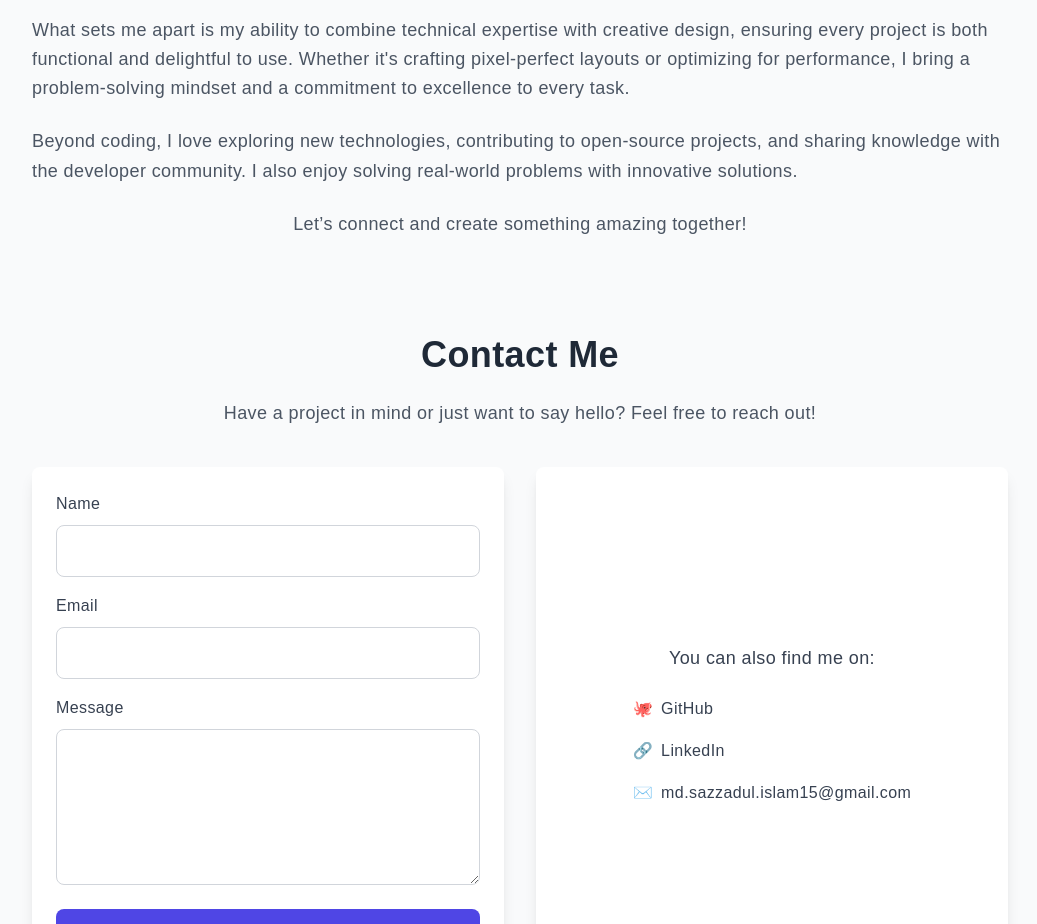
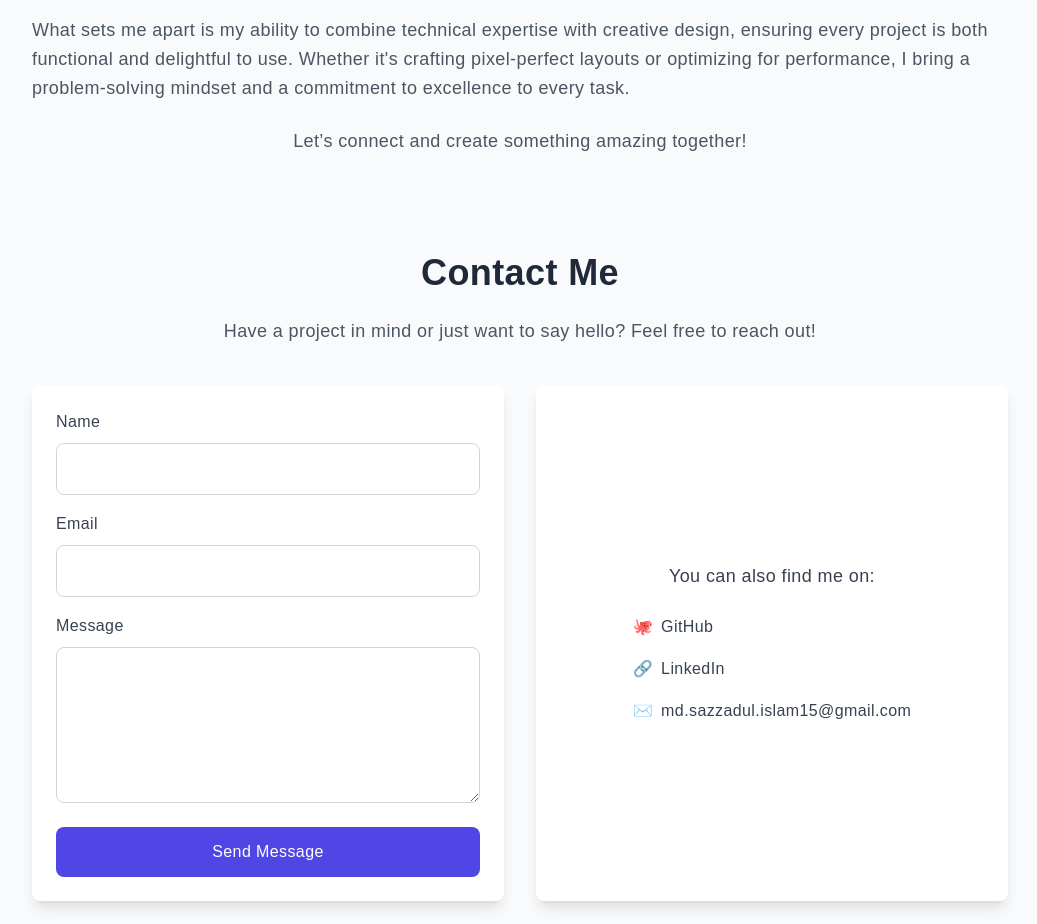
Before and after one commit to md-sazzadul/my-portfolio, a React (Vite) app: page / in a window 1280 px wide. Shown: the part 3020-3944 px from the top of the page, without its empty margins (120-1157 px from the left). Built offline with nearby package versions, Linux system fonts and the light colour scheme.

Commit message:
modified about me section

```diff
--- a/src/components/AboutMe.tsx
+++ b/src/components/AboutMe.tsx
@@ -29,12 +29,6 @@ const AboutMe = () => {
             optimizing for performance, I bring a problem-solving mindset and a
             commitment to excellence to every task.
           </p>
-          <p>
-            Beyond coding, I love exploring new technologies, contributing to
-            open-source projects, and sharing knowledge with the developer
-            community. I also enjoy solving real-world problems with innovative
-            solutions.
-          </p>
           <p className="text-center">
             Let’s connect and create something amazing together!
           </p>
```
